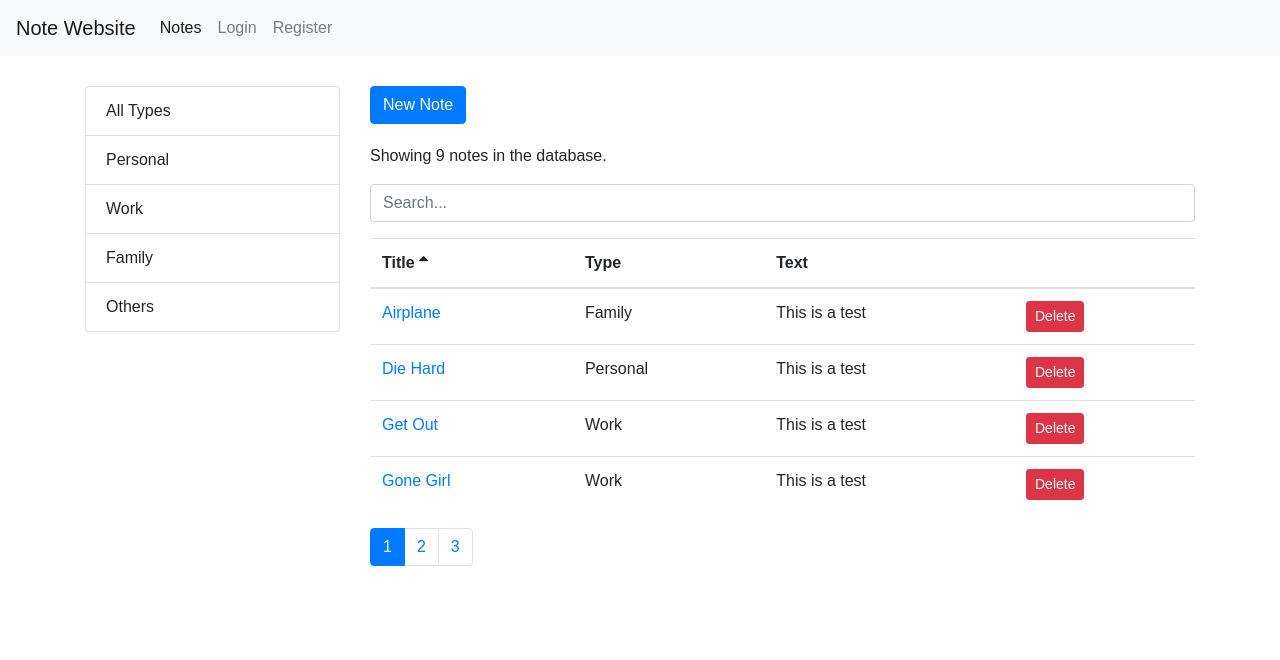
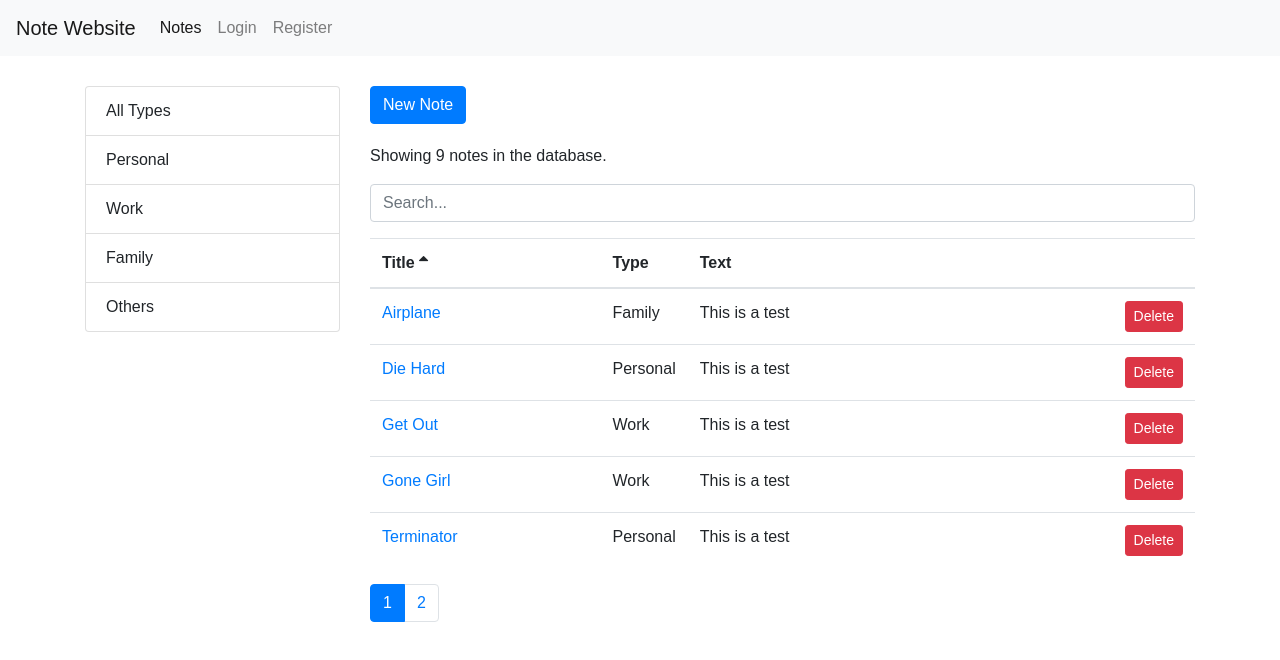
Before and after one commit to sfmqrb/web-hw-3, a React (Create React App) app in the folder Front/: page /notes in a window 1280 px wide. Shown: the top 660 px of the page. Built offline with nearby package versions, Linux system fonts and the light colour scheme.

Commit message:
adjust size of tables

```diff
--- a/Front/src/components/common/tableBody.jsx
+++ b/Front/src/components/common/tableBody.jsx
@@ -17,10 +17,10 @@ class TableBody extends Component {
 
     return (
       <tbody>
-        {data.map(item => (
+        {data.map((item) => (
           <tr key={item._id}>
-            {columns.map(column => (
-              <td key={this.createKey(item, column)}>
+            {columns.map((column) => (
+              <td key={this.createKey(item, column)} className="">
                 {this.renderCell(item, column)}
               </td>
             ))}
--- a/Front/src/components/common/tableHeader.jsx
+++ b/Front/src/components/common/tableHeader.jsx
@@ -28,7 +28,8 @@ class TableHeader extends Component {
             <th
               className="clickable"
               key={column.path || column.key}
-              onClick={() => this.raiseSort(column.path)}>
+              onClick={() => this.raiseSort(column.path)}
+              className={column.sizeClass}>
               {column.label} {this.renderSortIcon(column)}
             </th>
           ))}
--- a/Front/src/components/notes.jsx
+++ b/Front/src/components/notes.jsx
@@ -14,7 +14,7 @@ class Notes extends Component {
     notes: [],
     types: [],
     currentPage: 1,
-    pageSize: 4,
+    pageSize: 5,
     searchQuery: "",
     selectedType: null,
     sortColumn: { path: "title", order: "asc" },
--- a/Front/src/components/notesTable.jsx
+++ b/Front/src/components/notesTable.jsx
@@ -8,12 +8,14 @@ class NotesTable extends Component {
       path: "title",
       label: "Title",
       content: (note) => <Link to={`/notes/${note._id}`}>{note.title}</Link>,
+      sizeClass: "col-4",
     },
     { path: "type.name", label: "Type" },
     {
       path: "text",
       label: "Text",
       content: (note) => note.text,
+      sizeClass: "col-12",
     },
     {
       key: "delete",
@@ -24,6 +26,7 @@ class NotesTable extends Component {
           Delete
         </button>
       ),
+      sizeClass: "",
     },
   ];
 
```
Also changed, not shown: Front/src/components/noteForm.jsx (line endings or trailing spaces).
